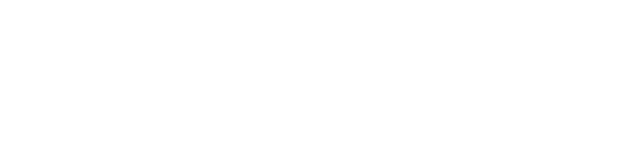
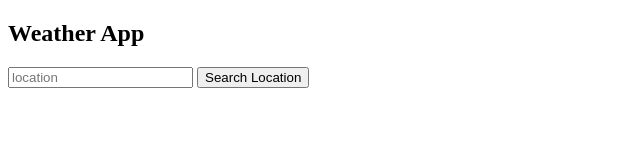
Before and after one commit to HasanMaaraj/Weather-App, a plain HTML site: page index.html in a window 1280 px wide. Shown: the whole page, without its empty margins (0-640 px from the left). Drawn offline with Linux system fonts and the light colour scheme.

Commit message:
Add search form

```diff
--- a/index.html
+++ b/index.html
@@ -5,9 +5,14 @@
     <title>Weather App</title>
 <script defer src="main.js"></script></head>
 <body>
-    <div id="header"></div>
+    <div id="header">
+        <h2>Weather App</h2>
+        <form id="location-form">
+            <input type="text" name="location" id="location" placeholder="location">
+            <button type="submit">Search Location</button>
+        </form>
+    </div>
     <div id="main-content"></div>
-    <div id="days"></div>
     <div id="footer"></div>
 </body>
 </html>
```
